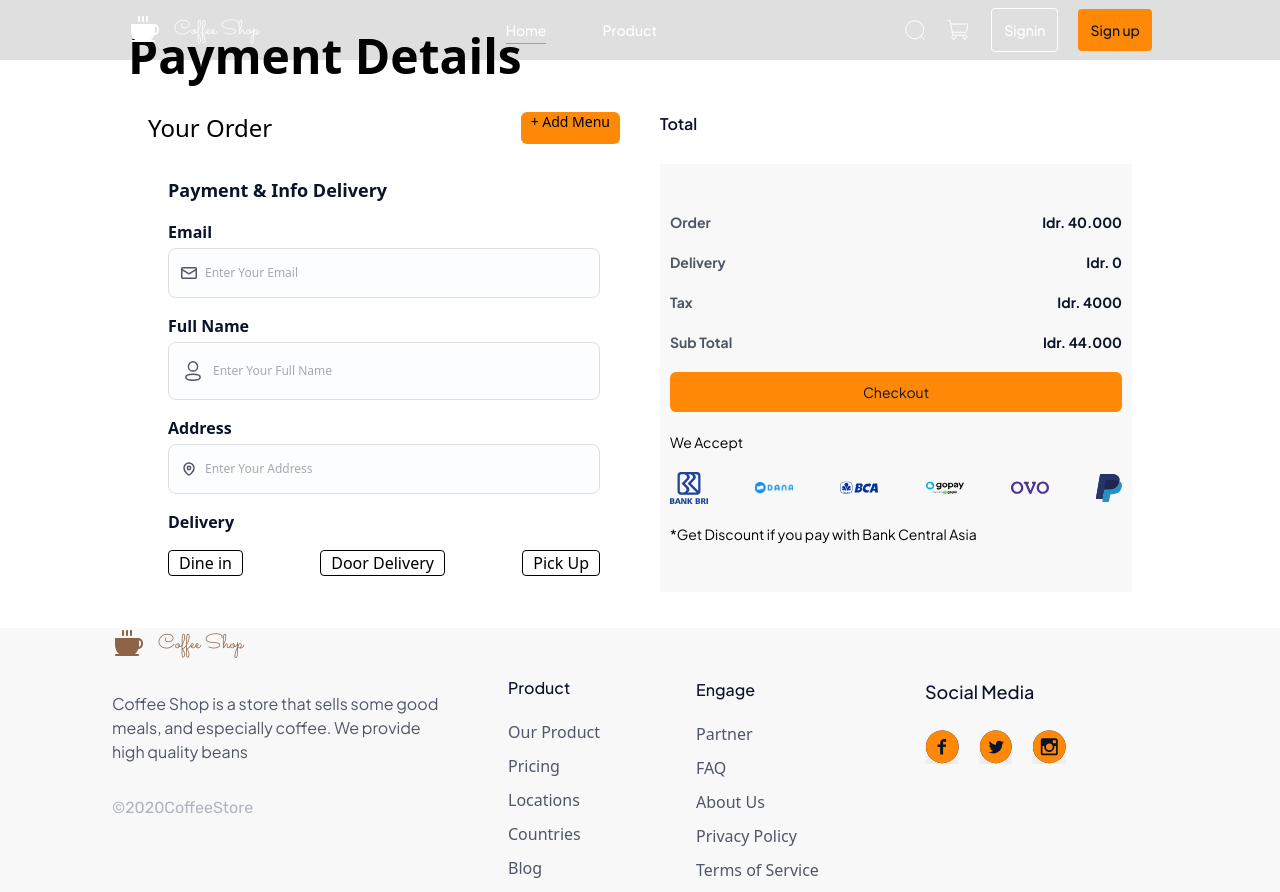
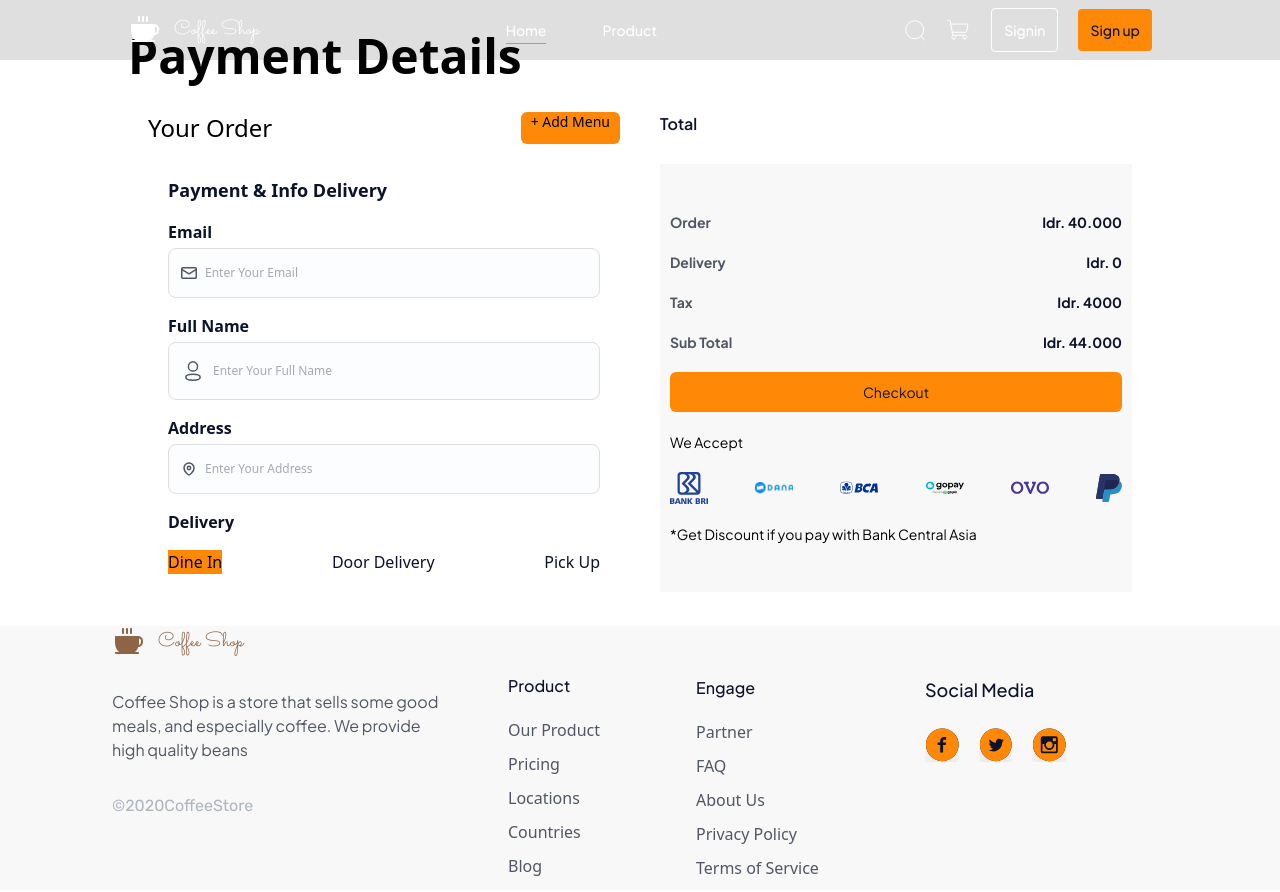
Before and after one commit to adityabastyas/koda-b6-react, a React (Vite) app: page /checkout-product in a window 1280 px wide. Built offline with nearby package versions, Linux system fonts and the light colour scheme; no server answers.

Commit message:
feat: add state deleveryOption to button Dine In , Door Delivery, Pick Up, and add styling hover

```diff
--- a/src/pages/CheckoutProduct.jsx
+++ b/src/pages/CheckoutProduct.jsx
@@ -38,6 +38,8 @@ function CheckoutProduct() {
     setCheckoutState(updatedCart);
   };
 
+  const [deliveryOption, setDeliveryOption] = React.useState("Dine In");
+
   return (
     <>
       <div>
@@ -71,7 +73,7 @@ function CheckoutProduct() {
                     quantity={`${item.quantity} pcs`}
                     size={item.size}
                     temperature={item.temperature}
-                    dineOption='Dine In'
+                    dineOption={deliveryOption}
                     originalPrice={product.price}
                     discountPrice={product.discount}
                     isFlashSale={true}
@@ -119,15 +121,19 @@ function CheckoutProduct() {
                 </label>
 
                 <div className='flex justify-between '>
-                  <button className='px-2.5 border rounded cursor-pointer'>
-                    Dine in
-                  </button>
-                  <button className='px-2.5 border rounded cursor-pointer'>
-                    Door Delivery
-                  </button>
-                  <button className='px-2.5 border rounded cursor-pointer'>
-                    Pick Up
-                  </button>
+                  {["Dine In", "Door Delivery", "Pick Up"].map((item) => (
+                    <button
+                      type='button'
+                      className={`cursor-pointer ${
+                        deliveryOption === item
+                          ? "bg-[#ff8906] text-black"
+                          : "bg-white text-[#0b132a]"
+                      }`}
+                      onClick={() => setDeliveryOption(item)}
+                    >
+                      {item}
+                    </button>
+                  ))}
                 </div>
               </form>
             </section>
```
